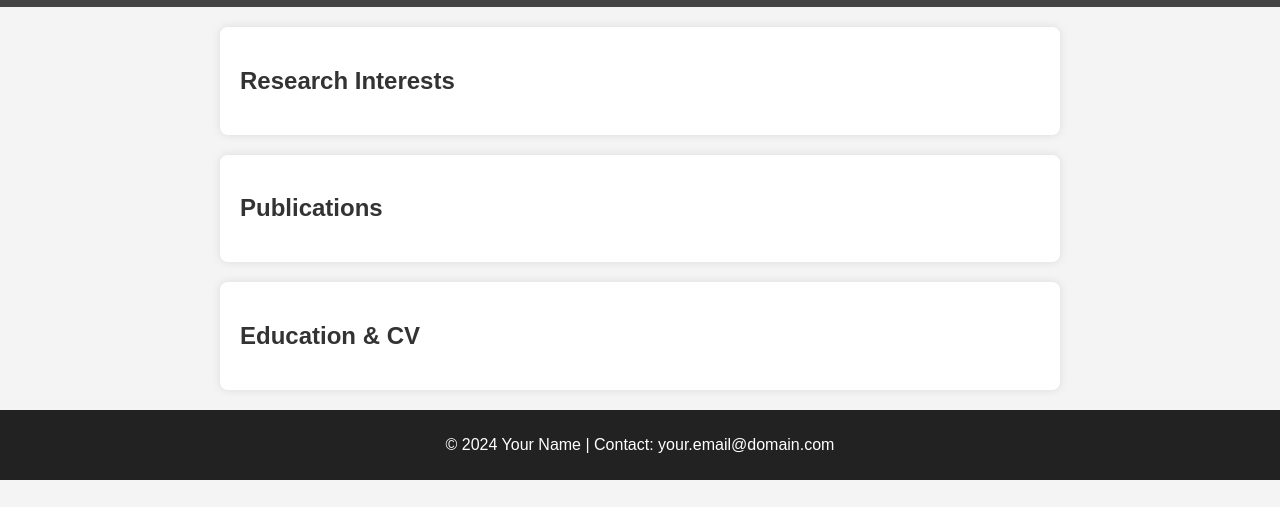
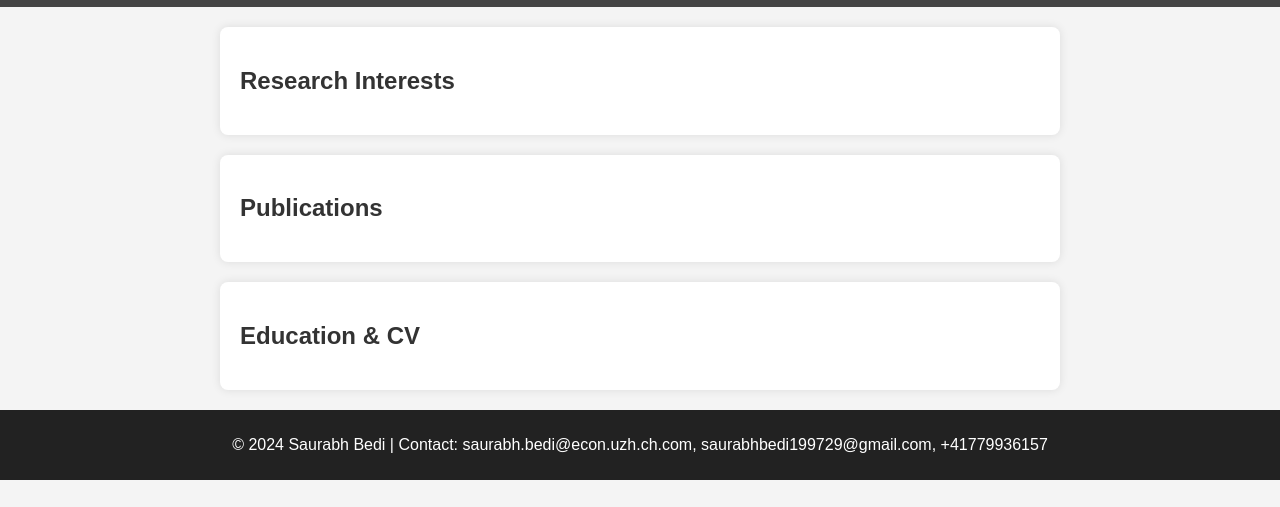
Before and after one commit to saurabh9729/saurabhbedi, a plain HTML site: page index.html in a window 1280 px wide. Shown: the part 293-800 px from the top of the page. Drawn offline with Linux system fonts and the light colour scheme.

Commit message:
Update name to Saurabh Bedi

```diff
--- a/index.html
+++ b/index.html
@@ -79,7 +79,7 @@
     </section>
 
     <footer>
-        <p>&copy; 2024 Your Name | Contact: your.email@domain.com</p>
+        <p>&copy; 2024 Saurabh Bedi | Contact: saurabh.bedi@econ.uzh.ch.com, saurabhbedi199729@gmail.com, +41779936157</p>
     </footer>
 </body>
 </html>
```
